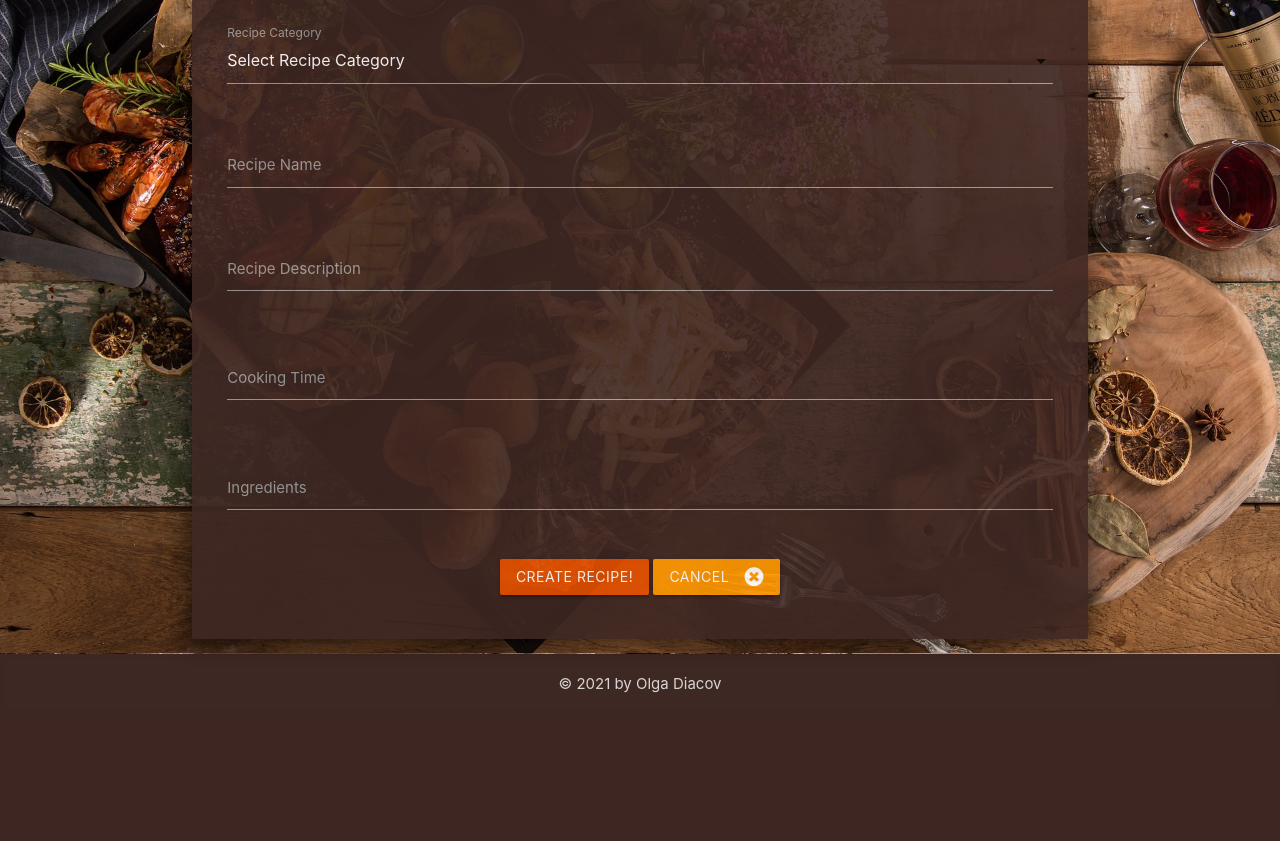
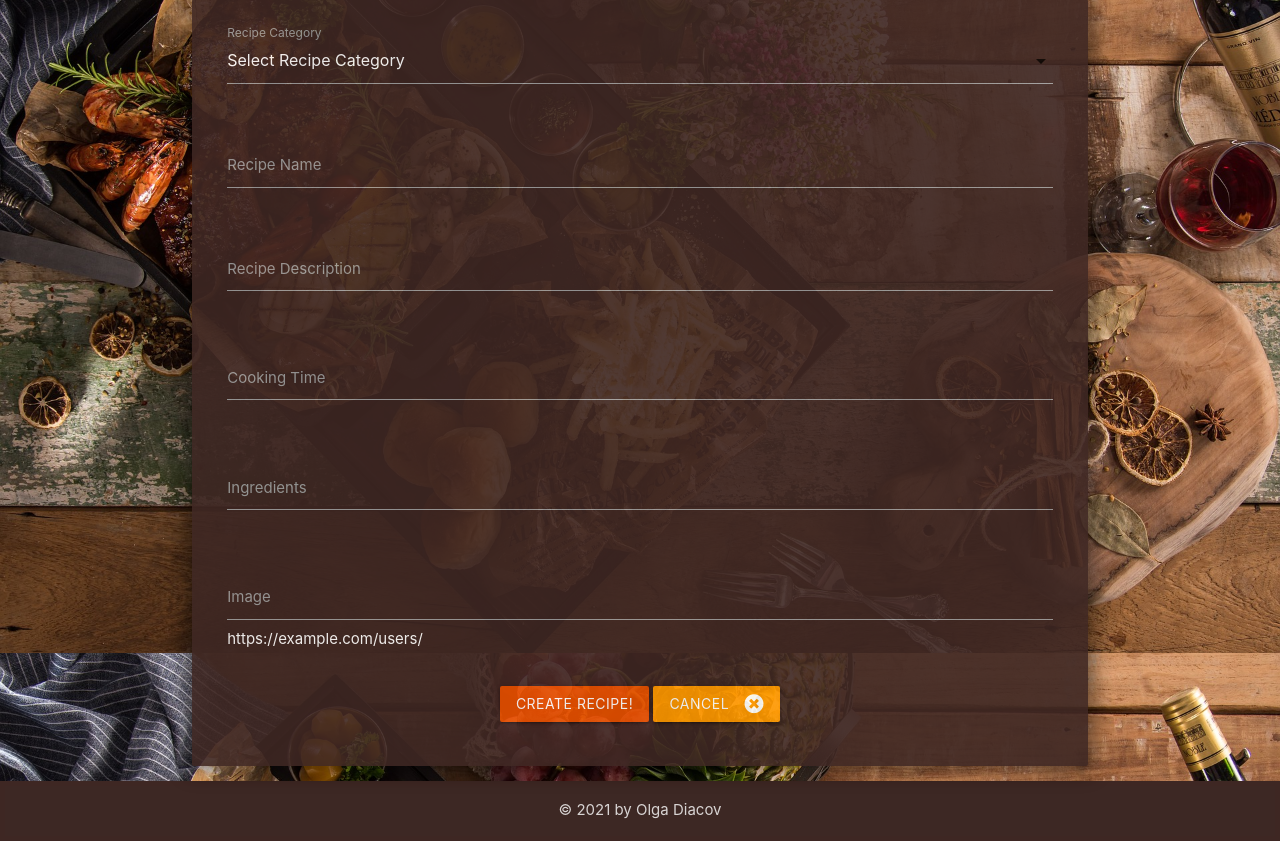
Before and after one commit to Diolg/cook-book, a Flask app: page /add_recipe in a window 1280 px wide. Shown: the part 201-1042 px from the top of the page. Before the commit the page ends 894 px from the top, so only its background shows below. Run offline with Flask 2, Linux system fonts and the light colour scheme; data that the repository does not hold is empty; some libraries are stand-ins or nearby versions.

Commit message:
Add functionality users can upload images to their recipes

```diff
--- a/templates/add_recipe.html
+++ b/templates/add_recipe.html
@@ -63,6 +63,17 @@
         </div>
 
 
+        <div class="row">
+
+             <div class="input-field col s12">
+                <input type="text" name="link_website" class="form-control" id="link_website">
+                            <span class="input-group-text">https://example.com/users/</span>
+                <label for="link_website">Image</label>
+            </div>
+        </div>
+
+
+
         <!-- Button for adding recipe -->
         <div class="row">
             <div class="col s12 center-align cancel-add">
```
Also changed, not shown: static/css/style.css (+9 -0 lines), templates/recipes.html (+12 -5 lines).
